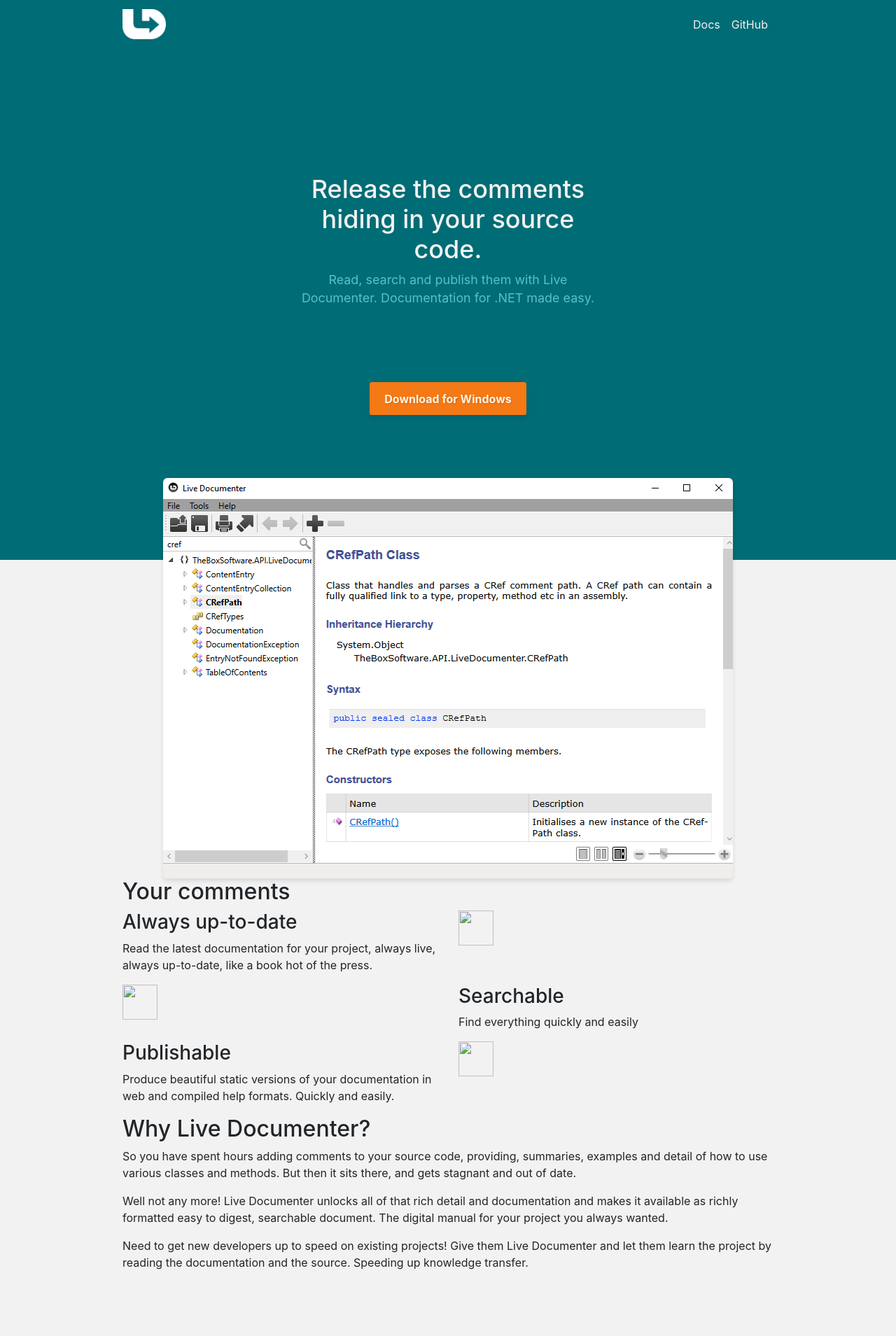
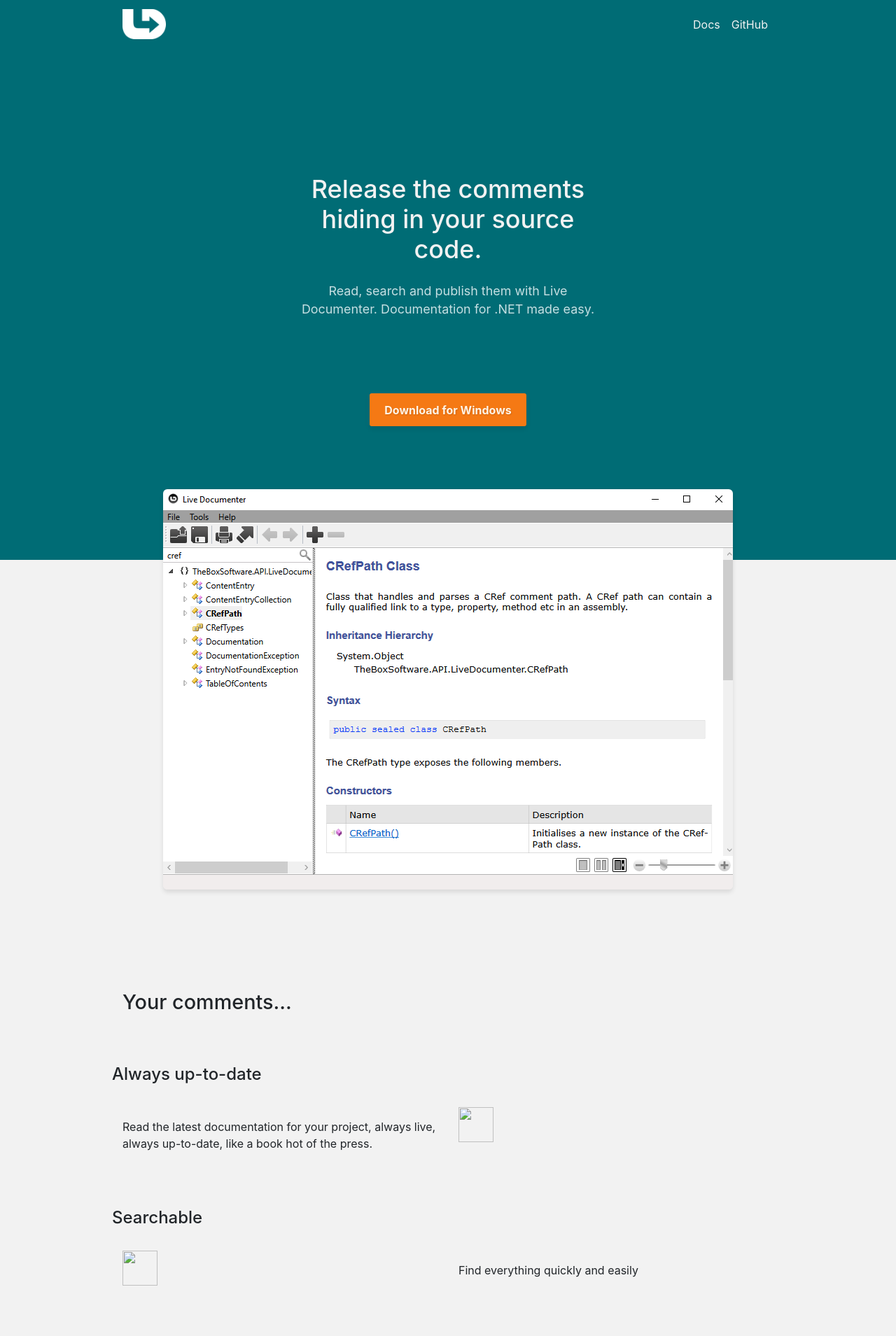
Before and after one commit to barry-jones/livedocumenter-site, a Jekyll site: the page built from src/index.html, in a window 1280 px wide. Shown: the top 1909 px of the page at 70% size. Built offline with Jekyll 4.4.1, drawn with Linux system fonts in a browser that asks for light colours; nearby versions of some CDN libraries; before the commit the page ends 1832 px from its top, so only the background shows below that; some of the changed text lies outside the part shown.

Commit message:
continued working on gettign landing page completed. Updated docs api and docs pages to use the new stylesheet and removed references to the bootstrap cdn.

```diff
--- a/src/_layouts/docs_api.html
+++ b/src/_layouts/docs_api.html
@@ -6,8 +6,7 @@
     {% include tracking.html %}
 
     <title>{{page.title}}</title>
-    <link rel="stylesheet" href="https://stackpath.bootstrapcdn.com/bootstrap/4.2.1/css/bootstrap.min.css" integrity="sha384-GJzZqFGwb1QTTN6wy59ffF1BuGJpLSa9DkKMp0DgiMDm4iYMj70gZWKYbI706tWS" crossorigin="anonymous">
-    <link rel="stylesheet" href="/assets/site.css" />
+    <link rel="stylesheet" href="/css/site.css" />
   </head>
   <body>
     {% include nav.html %}
--- a/src/css/custom/_colors.scss
+++ b/src/css/custom/_colors.scss
@@ -1,9 +1,9 @@
 
 
 $c-primary-1: hsl(185, 100%, 23%);
-$c-primary-2: hsl(185, 100%, 23%);
-$c-primary-3: hsl(185, 100%, 23%);
-$c-primary-4: hsl(185, 100%, 23%);
+$c-primary-2: hsla(186, 91%, 83%, 1);
+$c-primary-3: hsla(186, 80%, 77%, 1);
+$c-primary-4: hsla(186, 65%, 67%, 1);
 $c-primary-5: hsl(186, 53%, 57%);
 $c-primary-6: hsl(185, 100%, 23%);
 $c-primary-7: hsl(185, 100%, 23%);
@@ -24,3 +24,4 @@
 $c-accent1-4: hsla(27, 98%, 65%, 1);
 $c-accent1-5: hsla(27, 92%, 52%, 1);
 $c-accent1-6: hsla(27, 98%, 42%, 1);
+$c-accent1-7: hsla(30, 100%, 25%, 1);
--- a/src/css/custom/_frontpage.scss
+++ b/src/css/custom/_frontpage.scss
@@ -0,0 +1,3 @@
+header {
+
+}
--- a/src/css/custom/_typography.scss
+++ b/src/css/custom/_typography.scss
@@ -17,3 +17,12 @@
         font-size: 1.12rem;
     }
 }
+
+@include media-breakpoint-down(sm) {
+    h2 { font-size: 1.5rem; }
+    h3 { font-size: 1.2rem; }
+}
+@include media-breakpoint-up(sm) {
+    h2 { font-size: 1.8rem; }
+    h3 { font-size: 1.5rem; }
+}
--- a/src/css/site.scss
+++ b/src/css/site.scss
@@ -32,6 +32,7 @@
     .background {
         position: absolute;
         height: 100vh;
+        min-height: 600px;
         width: 100vw;
         max-height: 800px;
         z-index: -10;
@@ -39,7 +40,7 @@
     header {
         .container {
             text-align: center;
-            color: $c-primary-5;
+            color: hsla(186, 33%, 83%, 1);
             h1 {
                 padding-top: 20vh;
                 color: $c-neutral-1;
@@ -54,11 +55,42 @@
             }
         }
     }
-    .screenshot img {
-        border-radius: 6px;
-        box-shadow: $default-shadow;
+
+    section.call-to-action {
+        color: white;
+        background-color: $c-accent1-5;
+        margin-bottom: 0;
+
+        p {font-size: 1.7rem;}
+
+        .row { height: 10rem;}
+
+        .col:nth-child(2) {
+            text-align: center;
+
+            a {
+                padding: 1rem 2rem;
+                border: 1px solid $c-neutral-1
+            }
+        }
+    }
+
+    @include media-breakpoint-down(md) {
+        h2 { padding: 4rem 0 0 0; }
+        h3 { padding: 2rem 0 0.5rem 0; }
+    }
+    @include media-breakpoint-up(md) {
+        h2 { padding: 6rem 0 0 0; }
+        h3 { padding: 2.5rem 0 0.7rem 0; }
+    }
+    @include media-breakpoint-up(lg) {
+        h2 { padding: 9rem 0 0 0; }
+        h3 { padding: 4rem 0 1.5rem 0; }
     }
 }
+
+p { padding: 1rem 0 0 0; }
+h1>p,h2>p,h3>p {padding-top: 0;}
 
 .download-button {
     border-radius: 3px;
@@ -68,11 +100,28 @@
     padding: 0.7rem 1.3rem;
     font-weight: bold;
     text-shadow: 1px 1px 2px hsla(0, 0%, 0%, 0.15);
-
-
 }
 .download-button:hover {
     text-decoration: none;
     color: $c-accent1-1;
     background-color: $c-accent1-6;
 }
+
+.screenshot img, .image_border {
+    border-radius: 6px;
+    box-shadow: $default-shadow;
+}
+
+section {
+    @include media-breakpoint-down(md) {
+        margin-bottom: 3rem;
+    }
+    @include media-breakpoint-up(md) {
+        margin-bottom: 5rem;
+    }
+}
+
+#docs .content {
+    background-color: white;
+    padding: 0 2rem;
+}
--- a/src/index.html
+++ b/src/index.html
@@ -35,31 +35,37 @@
                 <div class="screenshot d-flex justify-content-center">
                     <img src="assets/images/web_screenshot.png" />
                 </div>
-                <h2>Your comments</h2>
+                <h2>Your comments...</h2>
                 <div class="row">
-                    <div class="col">
-                        <h3>Always up-to-date</h3>
+                    <h3 class="col">Always up-to-date</h3>
+                </div>
+                <div class="row">
+                    <div class="col-md">
                         <p>Read the latest documentation for your project, always live, always up-to-date, like a book hot of the press.</p>
                     </div>
-                    <div class="col">
+                    <div class="col-md">
                         <img src="" width="50px" height="50px" />
                     </div>
                 </div>
                 <div class="row">
-                    <div class="col">
+                    <h3 class="col">Searchable</h3>
+                </div>
+                <div class="row">
+                    <div class="col-md">
                         <img src="" width="50px" height="50px" />
                     </div>
-                    <div class="col">
-                        <h3>Searchable</h3>
+                    <div class="col-md">
                         <p>Find everything quickly and easily</p>
                     </div>
                 </div>
                 <div class="row">
-                    <div class="col">
-                        <h3>Publishable</h3>
+                    <h3 class="col">Publishable</h3>
+                </div>
+                <div class="row">
+                    <div class="col-md">
                         <p>Produce beautiful static versions of your documentation in web and compiled help formats. Quickly and easily.</p>
                     </div>
-                    <div class="col">
+                    <div class="col-md">
                         <img src="" width="50px" height="50px" />
                     </div>
                 </div>
@@ -73,6 +79,18 @@
                 <p>Need to get new developers up to speed on existing projects! Give them Live Documenter and let them learn the project by reading the documentation and the source. Speeding up knowledge transfer.</p>
             </div>
         </section>
+        <section class="call-to-action">
+            <div class="container">
+                <div class="row align-items-center">
+                    <div class="col">
+                        <p>Download now and get started!</p>
+                    </div>
+                    <div class="col">
+                        <a href="#" class="download-button">Download</a>
+                    </div>
+                </div>
+            </div>
+        </section>
     </main>
     <script src="https://code.jquery.com/jquery-3.2.1.slim.min.js" integrity="sha384-KJ3o2DKtIkvYIK3UENzmM7KCkRr/rE9/Qpg6aAZGJwFDMVNA/GpGFF93hXpG5KkN" crossorigin="anonymous"></script>
     <script src="https://cdnjs.cloudflare.com/ajax/libs/popper.js/1.12.9/umd/popper.min.js" integrity="sha384-ApNbgh9B+Y1QKtv3Rn7W3mgPxhU9K/ScQsAP7hUibX39j7fakFPskvXusvfa0b4Q" crossorigin="anonymous"></script>
```
Also changed, not shown: src/_layouts/docs.html (+3 -4 lines).
